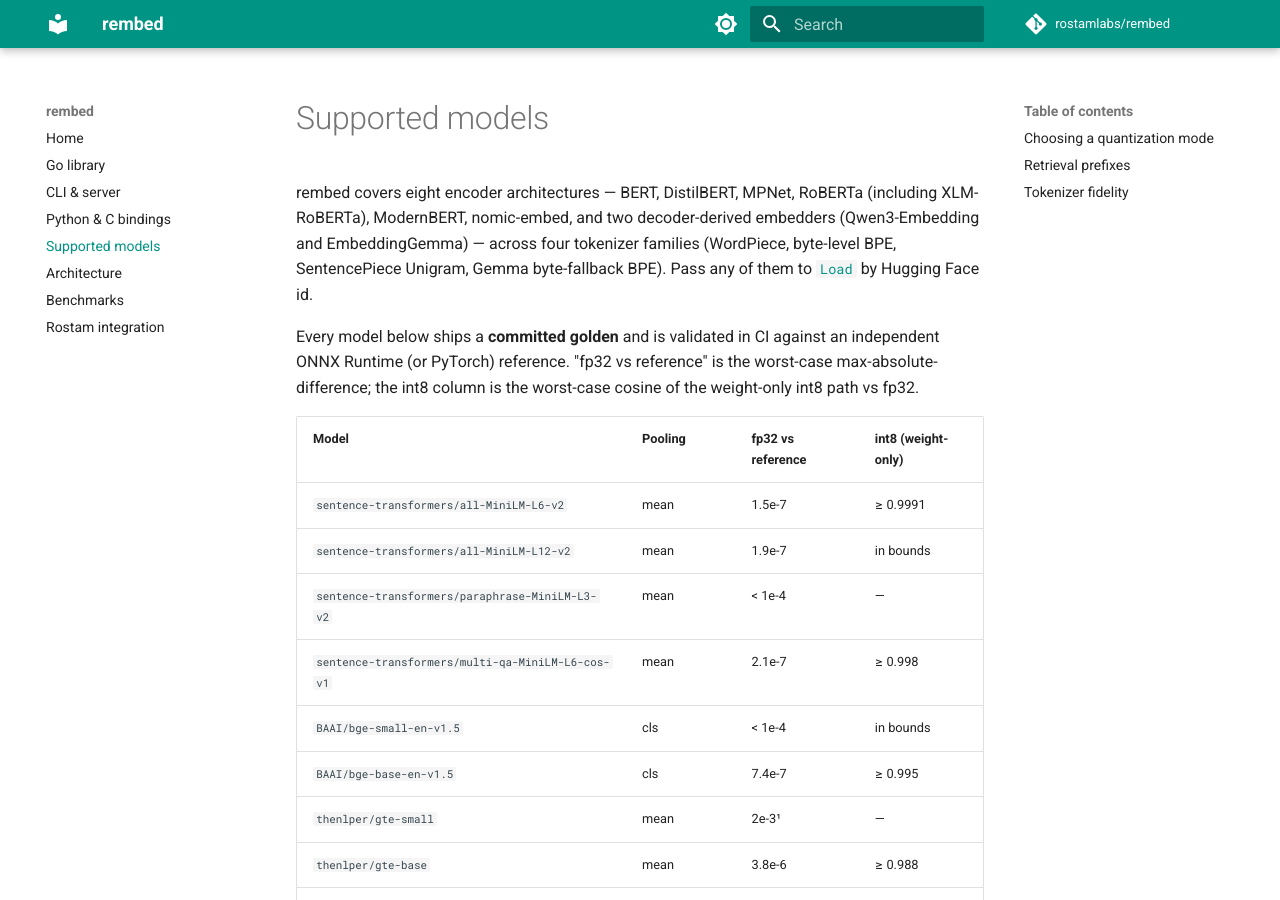
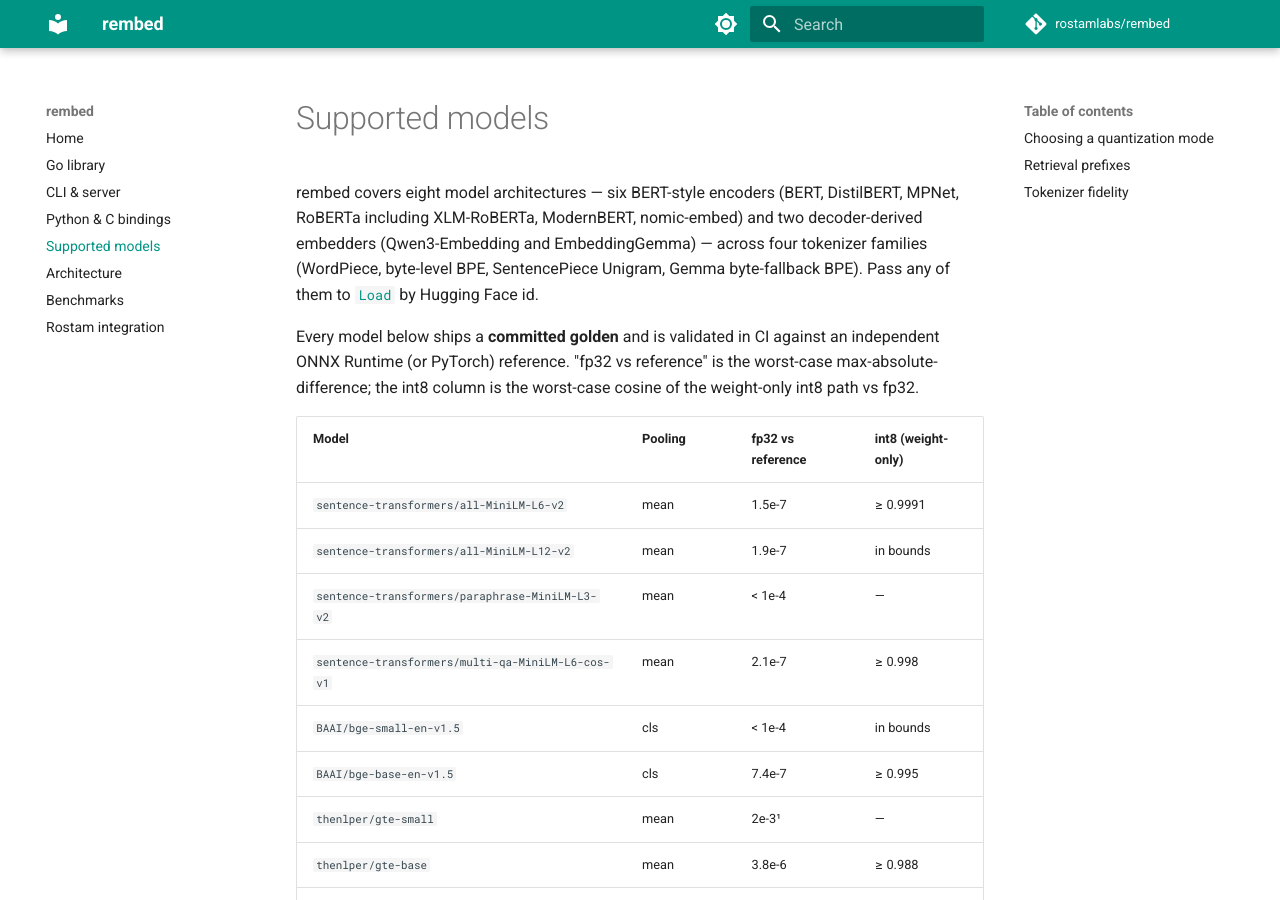
Before and after one commit to rostamlabs/rembed, an MkDocs documentation site: the page built from docs/models.md, in a window 1280 px wide and 900 px high. Built offline with MkDocs 1.6.1 and Material for MkDocs 9.7.7, drawn with Linux system fonts in a browser that asks for light colours; comment, search, counter and statistics services are not loaded.

Commit message:
docs: broaden the model-scope wording beyond BERT-family
The tagline said 'BERT-family encoder models', but rembed also runs two
decoder-derived embedders (Qwen3-Embedding, EmbeddingGemma). Reword the index
headline and the models.md intro to 'BERT-style encoders and decoder-derived
embedders' so the framing matches the 8-architecture matrix.

```diff
--- a/docs/models.md
+++ b/docs/models.md
@@ -1,9 +1,10 @@
 # Supported models
 
-rembed covers eight encoder architectures — BERT, DistilBERT, MPNet, RoBERTa
-(including XLM-RoBERTa), ModernBERT, nomic-embed, and two decoder-derived
-embedders (Qwen3-Embedding and EmbeddingGemma) — across four tokenizer families
-(WordPiece, byte-level BPE, SentencePiece Unigram, Gemma byte-fallback BPE).
+rembed covers eight model architectures — six BERT-style encoders (BERT,
+DistilBERT, MPNet, RoBERTa including XLM-RoBERTa, ModernBERT, nomic-embed) and
+two decoder-derived embedders (Qwen3-Embedding and EmbeddingGemma) — across four
+tokenizer families (WordPiece, byte-level BPE, SentencePiece Unigram, Gemma
+byte-fallback BPE).
 Pass any of them to [`Load`](usage.md#loading-a-model) by Hugging Face id.
 
 Every model below ships a **committed golden** and is validated in CI against an
```
Also changed, not shown: docs/index.md (+3 -3 lines).
